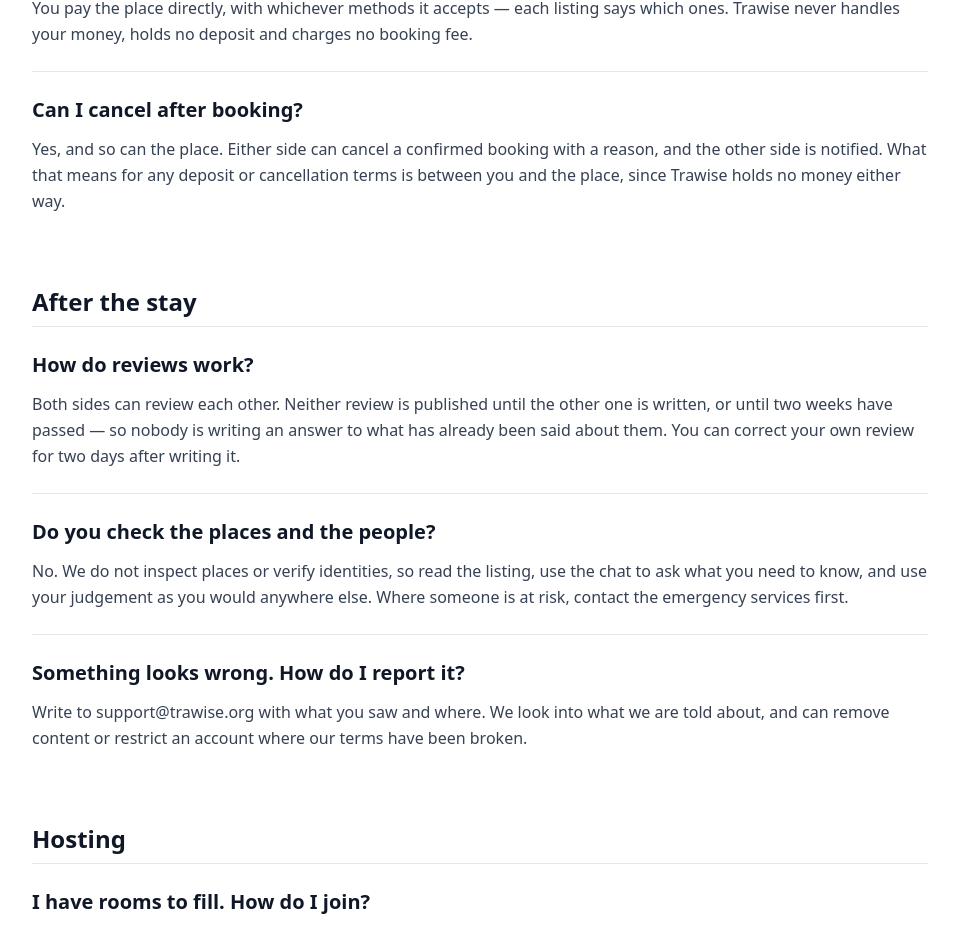
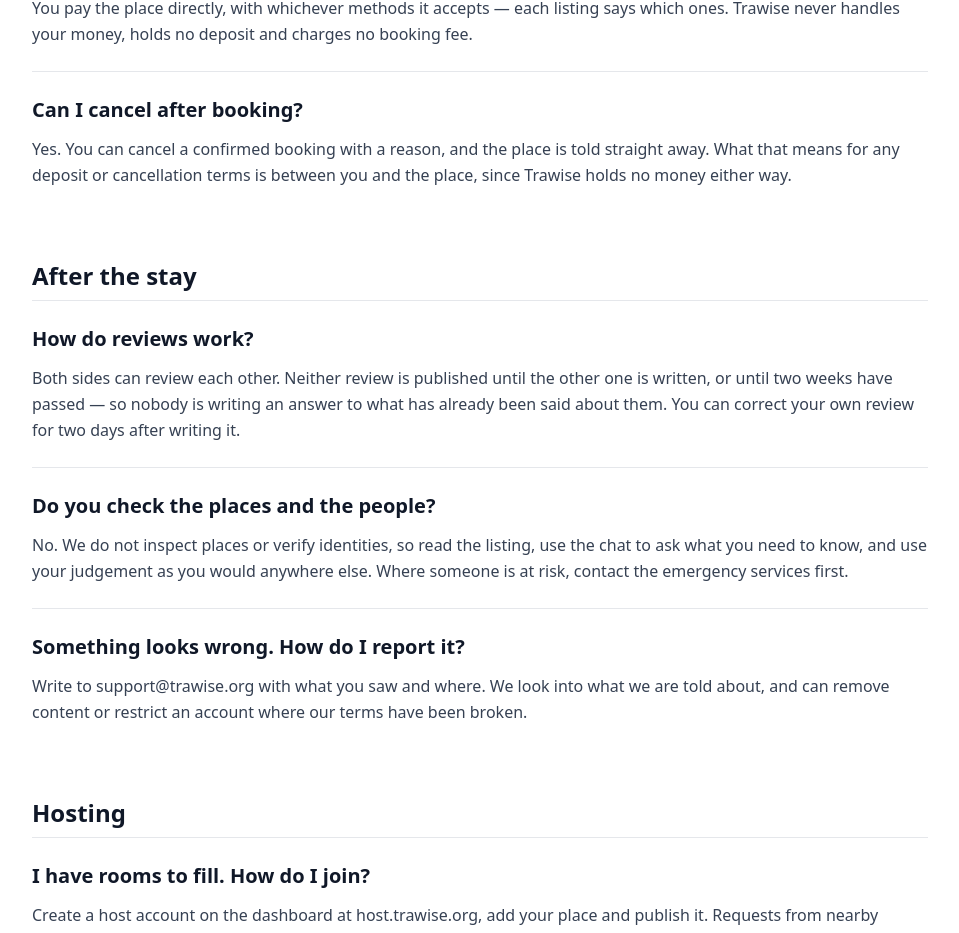
Before and after one commit to Trawise/Trawise.Landing, a React (Vite) app in the folder src/: page /faq in a window 1280 px wide. Shown: the part 2410-3343 px from the top of the page, without its empty margins (160-1119 px from the left). Built offline with nearby package versions, Linux system fonts and the light colour scheme.

Commit message:
Stop the FAQ saying a place can cancel a booking (#8)

```diff
--- a/src/src/Faq.tsx
+++ b/src/src/Faq.tsx
@@ -125,7 +125,7 @@
         id: "cancel-booking",
         question: "Can I cancel after booking?",
         answer:
-          "Yes, and so can the place. Either side can cancel a confirmed booking with a reason, and the other side is notified. What that means for any deposit or cancellation terms is between you and the place, since Trawise holds no money either way.",
+          "Yes. You can cancel a confirmed booking with a reason, and the place is told straight away. What that means for any deposit or cancellation terms is between you and the place, since Trawise holds no money either way.",
       },
     ],
   },
```
